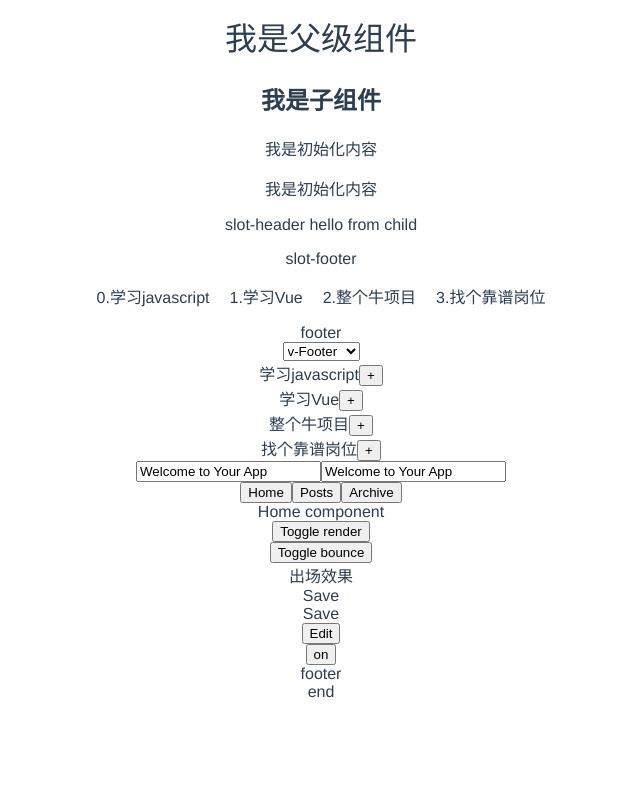
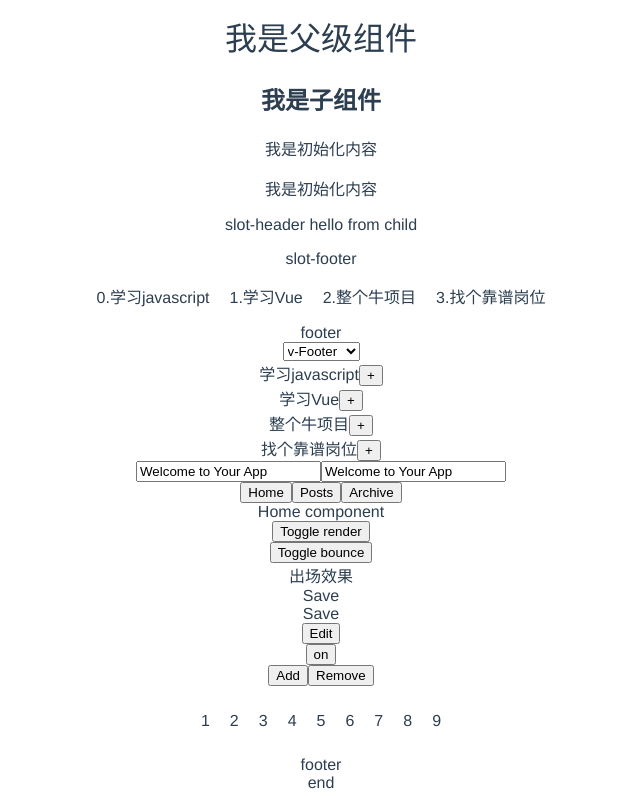
Before and after one commit to chenfahui/vue-study, a Vue app: page / in a window 1280 px wide. Shown: the part 1117-1917 px from the top of the page, without its empty margins (319-959 px from the left). Before the commit the page ends 1826 px from the top, so only its background shows below. Built offline with nearby package versions, Linux system fonts and the light colour scheme.

Commit message:
列表的进入/离开过渡

```diff
--- a/src/components/HelloWorld.vue
+++ b/src/components/HelloWorld.vue
@@ -104,7 +104,9 @@
         </div>
         <div>
             <keep-alive>
-                <component v-bind:is="currentView"></component>
+                <transition name="renders" mode="out-in">
+                    <component v-bind:is="currentView"></component>
+                </transition>
             </keep-alive>
             <select v-model="currentView">
                 <option value="v-Header">v-Header</option>
@@ -154,10 +156,19 @@
             <button>{{ buttonMessage }}</button>
         </div>
         <div>
-            <transition name="onoff">
-                <button v-if="onoffToggle">on</button>
-                <button v-else>off</button>
+            <transition name="onoff" mode="out-in">
+                <button v-if="onoffToggle" :key="1" v-on:click="onoffToggle = !onoffToggle">on</button>
+                <button v-else :key="2" v-on:click="onoffToggle = !onoffToggle">off</button>
             </transition>
+        </div>
+        <div>
+            <button v-on:click="randomAdd">Add</button>
+            <button v-on:click="randomRemove">Remove</button>
+            <div>
+                <transition-group name="list" tag="p">
+                    <span v-for="item in listItem" :key="item" class="list-item">{{item}}</span>
+                </transition-group>
+            </div>
         </div>
         <v-Footer></v-Footer>
     </div>
@@ -211,7 +222,9 @@ export default {
             bounce:false,
             isEditing:true,
             docState:'Save',
-            onoffToggle:true
+            onoffToggle:true,
+            listItem:[1,2,3,4,5,6,7,8,9],
+            nextNum:10
         }
     },
     computed:{
@@ -312,6 +325,15 @@ export default {
         },
         enterCancelled:function(){
             console.log('enterCancelled');
+        },
+        randomIndex:function(){
+            return Math.floor(Math.random() * this.listItem.length);
+        },
+        randomAdd:function(){
+            this.listItem.splice(this.randomIndex(), 0, this.nextNum++);
+        },
+        randomRemove:function(){
+            this.listItem.splice(this.randomIndex(), 1);
         }
     },
     components:{
@@ -475,4 +497,16 @@ a {
 .appear-animate{opacity:0;}
 .appear-animate-active{transition:all 5s ease-out;}
 .appear-animate-to{opacity:1;}
+
+.onoff-enter{opacity:0;transform:translateX(15px);}
+.onoff-enter-active{transition:all 1s ease-out;}
+.onoff-enter-to{opacity:1;transform:translateX(0px);}
+.onoff-leave{opacity:1;transform:translateX(0px);}
+.onoff-leave-active{transition:all 1s ease-out;}
+.onoff-leave-to{opacity:0;transform:translateX(-15px);}
+
+.list-item{display:inline-block;vertical-align:top;margin:10px;}
+.list-enter-active,.list-leave-active{transition:all 1s ease-out;}
+.list-enter,.list-leave-to{opacity:0;transform:translateY(30px);}
+
 </style>
```
